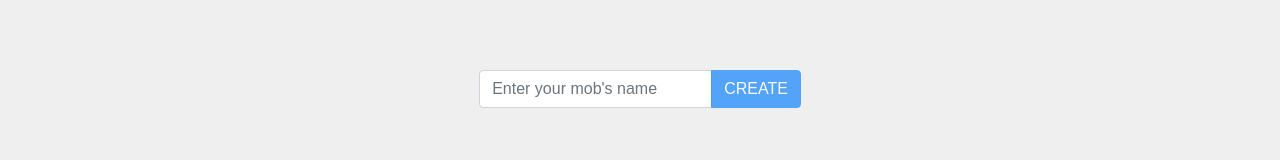
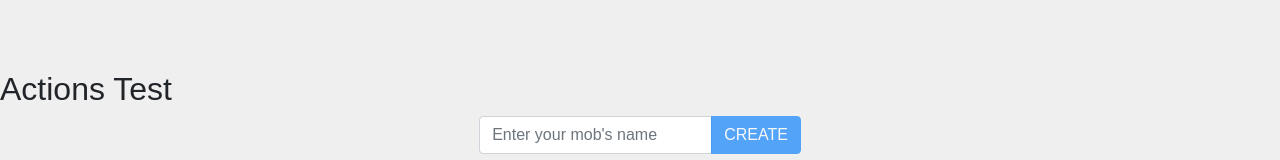
Before and after one commit to Open-Mob-Timer/open-mob-timer, an Angular app: page / in a window 1280 px wide. Shown: the part 238-398 px from the top of the page. Built offline with nearby package versions, Linux system fonts and the light colour scheme; a web font is replaced by a local one.

Commit message:
Update home.component.html

```diff
--- a/src/app/home/home.component.html
+++ b/src/app/home/home.component.html
@@ -1,4 +1,5 @@
 <h1>Welcome to Open Mob Timer!</h1>
+<h2>Actions Test</h2>
 <form class="form-inline my-2 my-lg-0 center"
       [formGroup]="mobForm"
       (ngSubmit)="createNewMob()">
```
